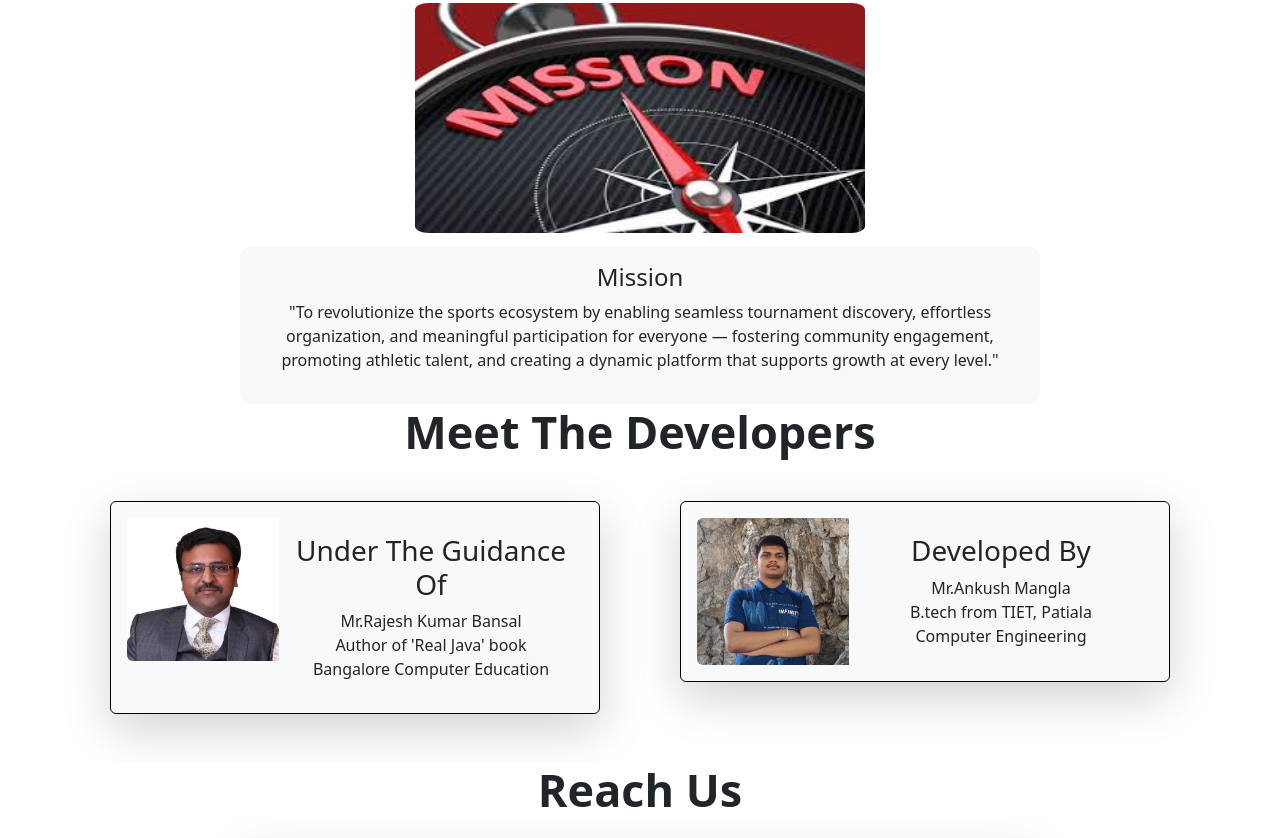
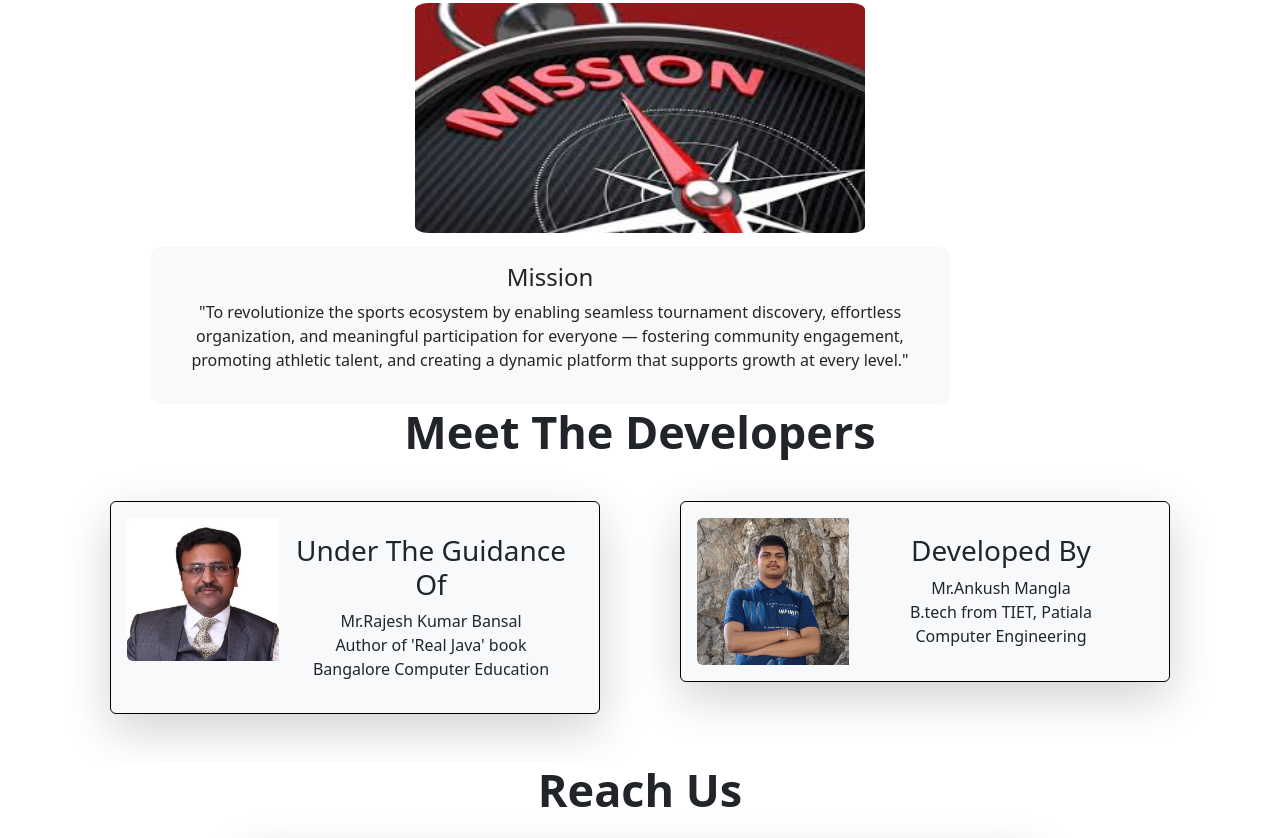
Before and after one commit to Ankush340/qenvo1, a website: page public/index.html in a window 1280 px wide. Shown: the part 2082-2920 px from the top of the page. Drawn offline with nearby package versions, Linux system fonts and the light colour scheme.

Commit message:
Update index.html

```diff
--- a/public/index.html
+++ b/public/index.html
@@ -357,7 +357,7 @@
                     </div>
                 </div>
                 <div class="box p-3"
-                    style="background-color: #f9f9f9; max-width: 800px; margin: auto; border-radius: 10px;">
+                    style="background-color: #f9f9f9; max-width: 800px; margin: auto; border-radius: 10px;margin-left: 80px;">
                     <h4>Mission</h4>
                     <p style="word-wrap: break-word; white-space: normal;">
                         "To revolutionize the sports ecosystem by enabling
```
